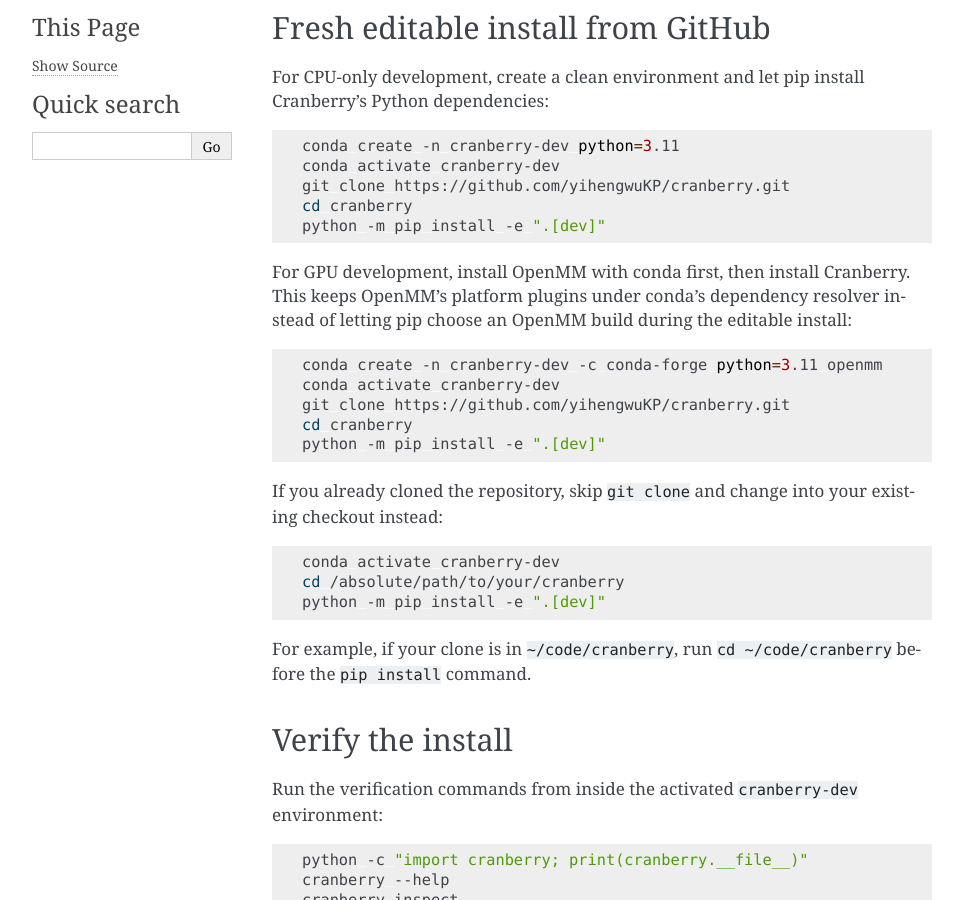
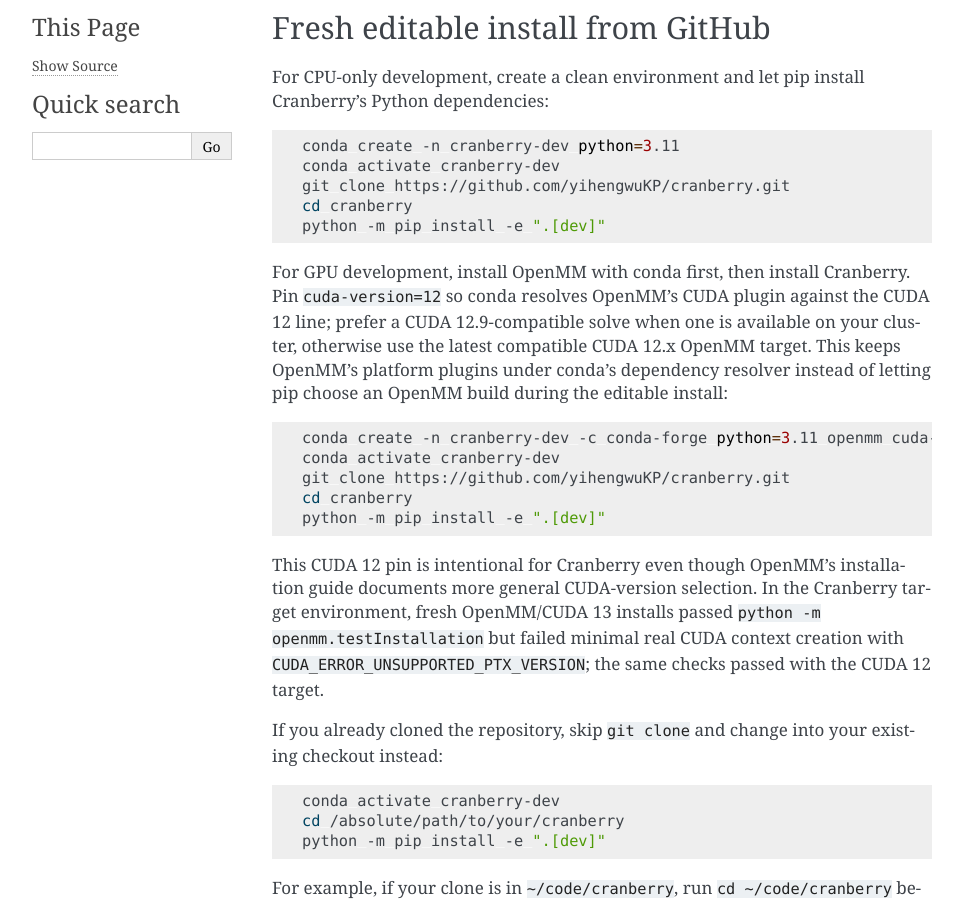
Before and after one commit to depablogroup/cranberry, a Sphinx documentation site: the page built from docs/installation.md, in a window 1280 px wide and 900 px high, scrolled down 200 px. Shown: the whole window, without its empty margins (148-1111 px from the left). Built offline with Sphinx 7.4.7, drawn with Linux system fonts in a browser that asks for light colours; pages that are not in the unit, such as notebooks, are missing from menus; some of the changed text lies outside the part shown.

Commit message:
Document CUDA 12 OpenMM install guidance

````diff
--- a/docs/installation.md
+++ b/docs/installation.md
@@ -14,15 +14,17 @@
 python -m pip install -e ".[dev]"
 ```
 
-For GPU development, install OpenMM with conda first, then install Cranberry. This keeps OpenMM's platform plugins under conda's dependency resolver instead of letting pip choose an OpenMM build during the editable install:
+For GPU development, install OpenMM with conda first, then install Cranberry. Pin `cuda-version=12` so conda resolves OpenMM's CUDA plugin against the CUDA 12 line; prefer a CUDA 12.9-compatible solve when one is available on your cluster, otherwise use the latest compatible CUDA 12.x OpenMM target. This keeps OpenMM's platform plugins under conda's dependency resolver instead of letting pip choose an OpenMM build during the editable install:
 
 ```bash
-conda create -n cranberry-dev -c conda-forge python=3.11 openmm
+conda create -n cranberry-dev -c conda-forge python=3.11 openmm cuda-version=12
 conda activate cranberry-dev
 git clone https://github.com/yihengwuKP/cranberry.git
 cd cranberry
 python -m pip install -e ".[dev]"
 ```
+
+This CUDA 12 pin is intentional for Cranberry even though OpenMM's installation guide documents more general CUDA-version selection. In the Cranberry target environment, fresh OpenMM/CUDA 13 installs passed `python -m openmm.testInstallation` but failed minimal real CUDA context creation with `CUDA_ERROR_UNSUPPORTED_PTX_VERSION`; the same checks passed with the CUDA 12 target.
 
 If you already cloned the repository, skip `git clone` and change into your existing checkout instead:
 
@@ -73,10 +75,10 @@
 
 A CUDA-capable environment must include `CUDA` in that list. `nvidia-smi` and `which nvcc` are useful system checks, but they are not enough by themselves: Cranberry can only use CUDA if OpenMM's Python package has registered the CUDA platform plugin in the same environment.
 
-If the platform list only contains entries such as `Reference`, `CPU`, and `OpenCL`, recreate the environment with OpenMM installed by conda first:
+If the platform list only contains entries such as `Reference`, `CPU`, and `OpenCL`, recreate the environment with OpenMM installed by conda first and pinned to the CUDA 12 target:
 
 ```bash
-conda create -n cranberry-dev -c conda-forge python=3.11 openmm
+conda create -n cranberry-dev -c conda-forge python=3.11 openmm cuda-version=12
 conda activate cranberry-dev
 cd /absolute/path/to/your/cranberry
 python -m pip install -e ".[dev]"
````
Also changed, not shown: README.md (+3 -3 lines), docs/dev/progress/cuda12-installation-guidance-report.html (added, +79 -0 lines).
